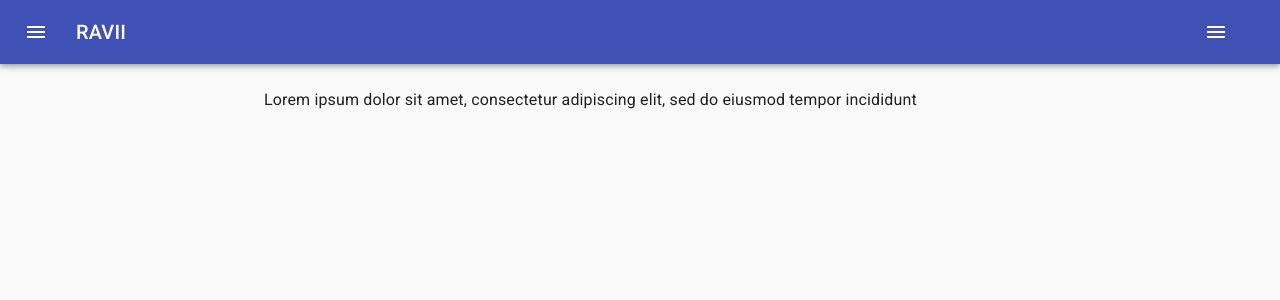
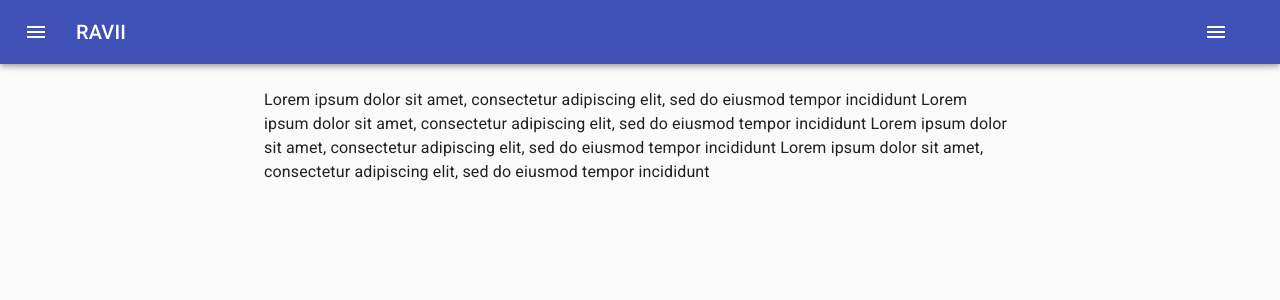
Before and after one commit to lenninIbarrraGonzalez/rawII, a React app: page /waitingroom in a window 1280 px wide. Shown: the top 300 px of the page. Built offline with nearby package versions, Linux system fonts and the light colour scheme.

Commit message:
ajustes drawer

```diff
--- a/src/components/Drawers.jsx
+++ b/src/components/Drawers.jsx
@@ -192,7 +192,7 @@ export default function Drawers() {
       >
         <div className={classes.drawerHeaderLeft} />
         <Typography paragraph>
-          Lorem ipsum dolor sit amet, consectetur adipiscing elit, sed do eiusmod tempor incididunt
+          Lorem ipsum dolor sit amet, consectetur adipiscing elit, sed do eiusmod tempor incididunt Lorem ipsum dolor sit amet, consectetur adipiscing elit, sed do eiusmod tempor incididunt Lorem ipsum dolor sit amet, consectetur adipiscing elit, sed do eiusmod tempor incididunt Lorem ipsum dolor sit amet, consectetur adipiscing elit, sed do eiusmod tempor incididunt
         </Typography>
       </main>
       <Drawer
```
